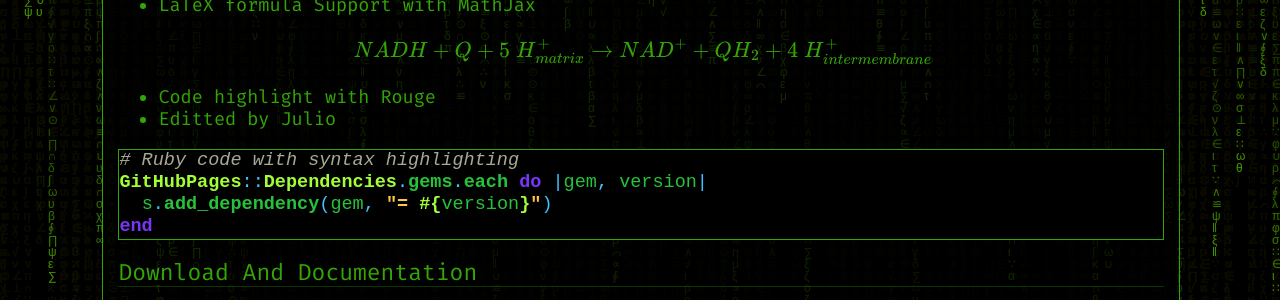
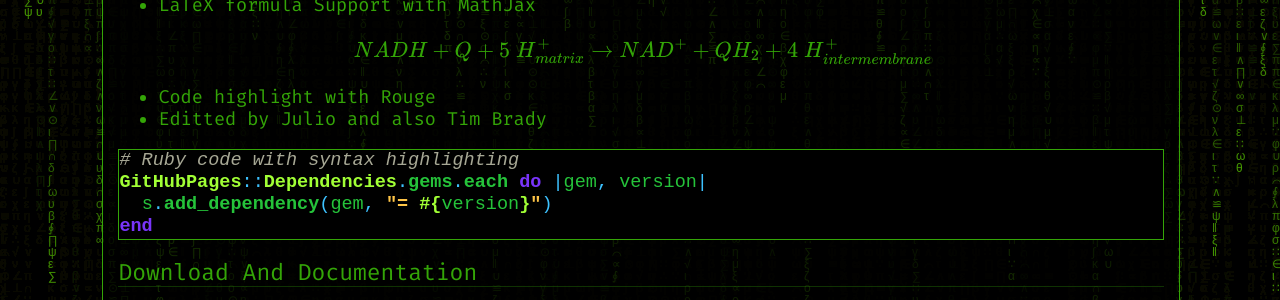
Before and after one commit to ramhacks/ramhacks.github.io, a Jekyll site: the page built from pages/index.md, in a window 1280 px wide. Shown: the part 352-652 px from the top of the page. Built offline with Jekyll 4.4.1, drawn with Linux system fonts in a browser that asks for light colours; formulas are drawn with MathJax 3.

Commit message:
Update index.md

````diff
--- a/pages/index.md
+++ b/pages/index.md
@@ -27,7 +27,7 @@ NADH+Q+5\;H_{matrix}^{+}\rightarrow NAD^{+}+QH_{2}+4\;H_{intermembrane}^{+}\!
 $$
 
 * Code highlight with Rouge
-* Editted by Julio
+* Editted by Julio and also Tim Brady
 
 ```ruby
 # Ruby code with syntax highlighting
````
